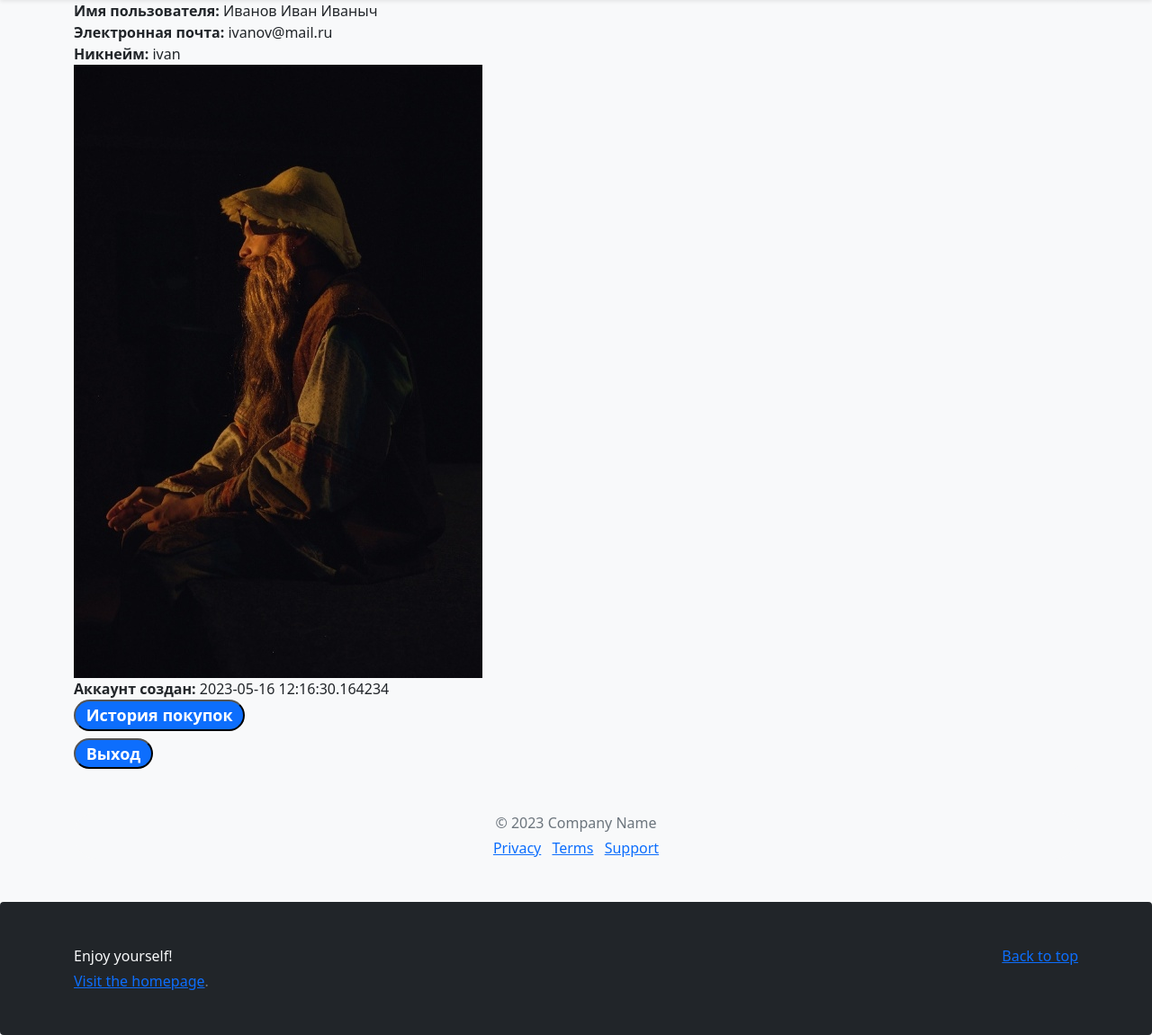
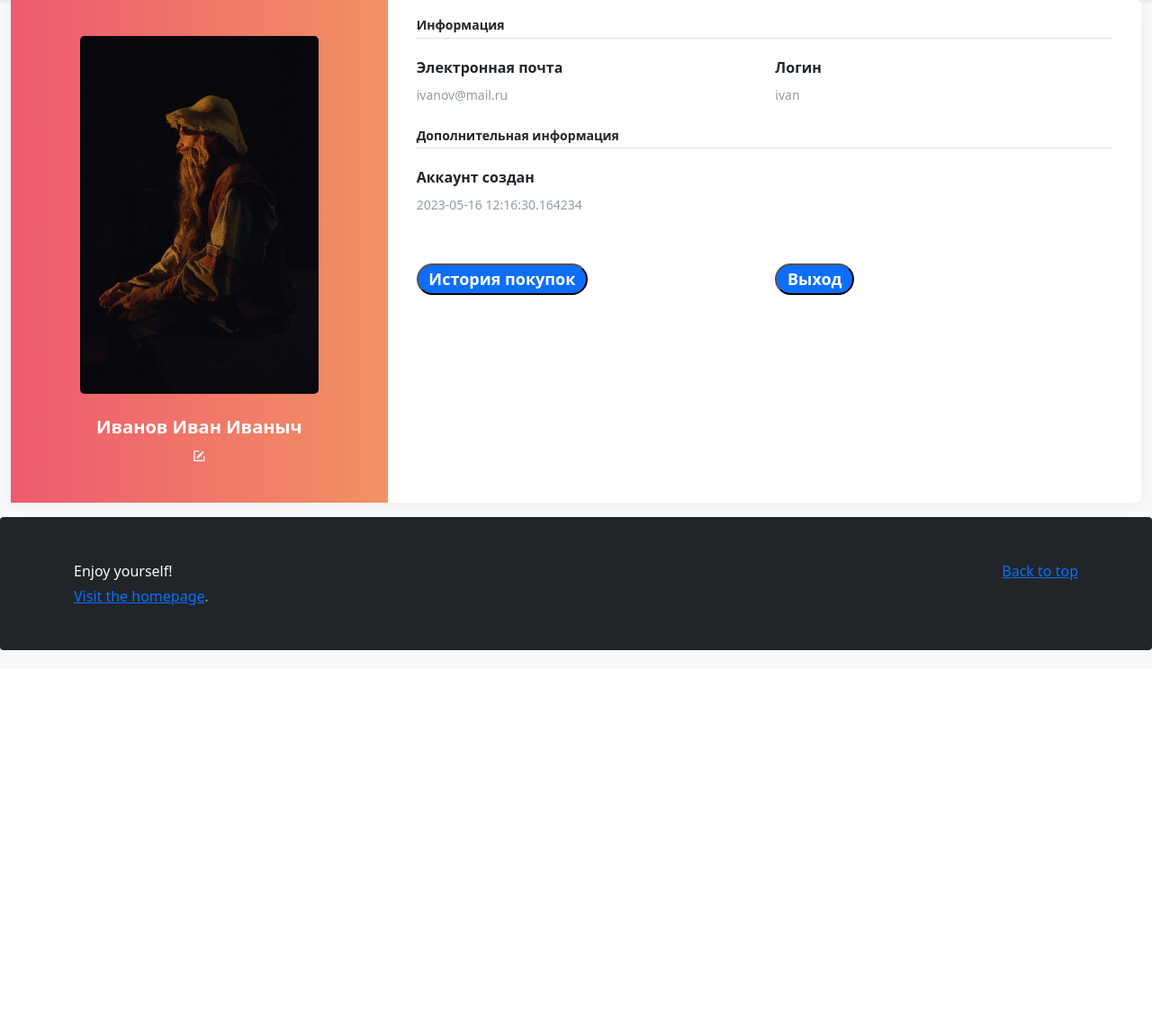
Before and after one commit to Tim-Shelll/RecoMarket, a Flask app: page /profile/1 in a window 1280 px wide. Shown: the part 56-1207 px from the top of the page at 90% size. After the commit the page ends 779 px from the top, so only its background shows below. Run offline with Flask 3, Linux system fonts and the light colour scheme; parts of the project's set-up code (start-up, migrations or seed data) failed here and were passed over; some libraries are stand-ins or nearby versions.

Commit message:
profile update

```diff
--- a/main.py
+++ b/main.py
@@ -215,4 +215,4 @@ def like(idItem):
 
 
 if __name__ == "__main__":
-    app.run(host='192.168.1.43', port='8080' ,debug=True)
+    app.run(host='127.0.0.1', port='8080' ,debug=True)
--- /dev/null
+++ b/static/style/profile.css
@@ -0,0 +1,135 @@
+.padding {
+    padding: 3rem !important
+}
+
+.user-card-full {
+    overflow: hidden;
+}
+
+.card {
+    border-radius: 5px;
+    -webkit-box-shadow: 0 1px 20px 0 rgba(69,90,100,0.08);
+    box-shadow: 0 1px 20px 0 rgba(69,90,100,0.08);
+    border: none;
+    margin-bottom: 30px;
+}
+
+.m-r-0 {
+    margin-right: 0px;
+}
+
+.m-l-0 {
+    margin-left: 0px;
+}
+
+.user-card-full .user-profile {
+    border-radius: 5px 0 0 5px;
+}
+
+.bg-c-lite-green {
+    background: -webkit-gradient(linear, left top, right top, from(#f29263), to(#ee5a6f));
+    background: linear-gradient(to right, #ee5a6f, #f29263);
+}
+
+.user-profile {
+    padding: 20px 0;
+}
+
+.card-block {
+    padding: 1.25rem;
+}
+
+.m-b-25 {
+    margin-bottom: 25px;
+}
+
+.img-radius {
+    border-radius: 5px;
+}
+
+.bgbw {
+    background-image: url(/static/images/BG.png);
+    background-repeat: repeat;
+    background-size: 30%;
+}
+
+h6 {
+    font-size: 14px;
+}
+
+.card .card-block p {
+    line-height: 25px;
+}
+
+@media only screen and (min-width: 1400px){
+p {
+    font-size: 14px;
+}
+}
+
+.card-block {
+    padding: 1.25rem;
+}
+
+.b-b-default {
+    border-bottom: 1px solid #e0e0e0;
+}
+
+.m-b-20 {
+    margin-bottom: 20px;
+}
+
+.p-b-5 {
+    padding-bottom: 5px !important;
+}
+
+.card .card-block p {
+    line-height: 25px;
+}
+
+.m-b-10 {
+    margin-bottom: 10px;
+}
+
+.text-muted {
+    color: #919aa3 !important;
+}
+
+.b-b-default {
+    border-bottom: 1px solid #e0e0e0;
+}
+
+.f-w-600 {
+    font-weight: 600;
+}
+
+.m-b-20 {
+    margin-bottom: 20px;
+}
+
+.m-t-40 {
+    margin-top: 20px;
+}
+
+.p-b-5 {
+    padding-bottom: 5px !important;
+}
+
+.m-b-10 {
+    margin-bottom: 10px;
+}
+
+.m-t-40 {
+    margin-top: 20px;
+}
+
+.user-card-full{
+    display: inline-block;
+}
+
+.user-card-full{
+    font-size: 20px;
+    margin: 0 10px 0 0;
+    -webkit-transition: all 0.3s ease-in-out;
+    transition: all 0.3s ease-in-out;
+}
--- a/templates/profile.html
+++ b/templates/profile.html
@@ -1,4 +1,11 @@
 {% extends 'base.html' %}
+
+{% block style %}
+<link rel="stylesheet" href='/static/style/profile.css'/>
+<link href="https://stackpath.bootstrapcdn.com/bootstrap/4.0.0/js/bootstrap.bundle.min.js" rel="stylesheet" crossorigin="anonymous">
+<link href="https://cdnjs.cloudflare.com/ajax/libs/jquery/3.2.1/jquery.min.js" rel="stylesheet" crossorigin="anonymous">
+<link href="https://cdnjs.cloudflare.com/ajax/libs/MaterialDesign-Webfont/3.6.95/css/materialdesignicons.css" rel="stylesheet" crossorigin="anonymous">
+{% endblock %}
 
 {% block title %}
 <title>Профиль</title>
@@ -6,35 +13,58 @@
 
 {% block body %}
 <body class="bg-light">
-
-<div class="container">
-    <main class="bg-light rounded">
-
-        <b> Имя пользователя: </b> {{ user.username }} <br>
-        <b> Электронная почта: </b> {{ user.email }} <br>
-        <b> Никнейм: </b> {{ user.login }} <br>
-        <b> <img src="{{ user.photo }}"> </b> <br>
-        <b> Аккаунт создан: </b> {{ user.created_on}} <br>
-
-        <h4><a href="/history_orders">
-            <button class="badge bg-primary rounded-pill">История покупок</button>
-        </a></h4>
-        <h4>
-        <a href="/logout">
-            <button class="badge bg-primary rounded-pill">Выход</button>
-        </a></h4>
-
-    </main>
-
-    <footer class="my-5 text-muted text-center text-small bg-light rounded-pill">
-      <p class="mb-1">© 2023 Company Name</p>
-      <ul class="list-inline">
-        <li class="list-inline-item"><a href="#">Privacy</a></li>
-        <li class="list-inline-item"><a href="#">Terms</a></li>
-        <li class="list-inline-item"><a href="#">Support</a></li>
-      </ul>
-    </footer>
-</div>
-
+    <div class="container-fluid">
+        <div class="card mb-3">
+            <div class="row m-l-0 m-r-0">
+                <div class="col-sm-4 bg-c-lite-green user-profile">
+                    <div class="card-block text-center text-white">
+                        <div class="m-b-25">
+                            <img src="{{ user.photo }}" class="img-radius" width="70%" alt="User-Profile-Image">
+                        </div>
+                        <h5 class="f-w-600">{{ user.username }}</h5>
+                        <i class=" mdi mdi-square-edit-outline feather icon-edit m-t-10 f-16"></i>
+                    </div>
+                </div>
+                <div class="col-sm-8">
+                    <div class="card-block">
+                        <h6 class="m-b-20 p-b-5 b-b-default f-w-600">Информация</h6>
+                        <div class="row">
+                            <div class="col-sm-6">
+                                <p class="m-b-10 f-w-600">Электронная почта</p>
+                                <h6 class="text-muted f-w-400">{{ user.email }}</h6>
+                            </div>
+                            <div class="col-sm-6">
+                                <p class="m-b-10 f-w-600">Логин</p>
+                                <h6 class="text-muted f-w-400">{{ user.login }}</h6>
+                            </div>
+                        </div>
+                        <h6 class="m-b-20 m-t-40 p-b-5 b-b-default f-w-600">Дополнительная информация</h6>
+                        <div class="row">
+                            <div class="col-sm-6">
+                                <p class="m-b-10 f-w-600">Аккаунт создан</p>
+                                <h6 class="text-muted f-w-400">{{ user.created_on}}</h6>
+                            </div>
+                        </div>
+                        <div class="d-flex justify-content-evenly row pt-5 align-items-end">
+                            <div class="col-sm-6">
+                                <h4>
+                                    <a href="/history_orders">
+                                        <button class="badge bg-primary rounded-pill">История покупок</button>
+                                    </a>
+                                </h4>
+                            </div>
+                            <div class="col-sm-6">
+                                <h4>
+                                    <a href="/logout">
+                                        <button class="badge bg-primary rounded-pill">Выход</button>
+                                    </a>
+                                </h4>
+                            </div>
+                        </div>
+                    </div>
+                </div>
+            </div>
+        </div>
+    </div>
 </body>
 {% endblock %}
```
Also changed, not shown: templates/history.html (+3 -5 lines), instance/shop.db, static/style/style.css (line endings or trailing spaces).
